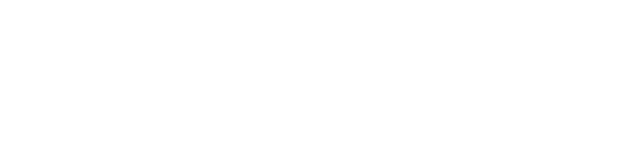
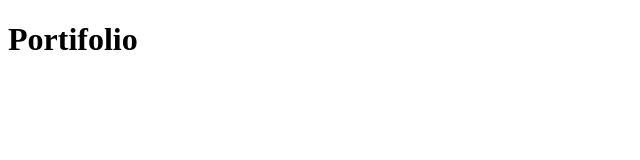
Before and after one commit to buscapee/portifolio-dvrh, a plain HTML site: page index.html in a window 1280 px wide. Shown: the whole page, without its empty margins (0-640 px from the left). Drawn offline with Linux system fonts and the light colour scheme.

Commit message:
header adicionado

```diff
--- a/index.html
+++ b/index.html
@@ -7,6 +7,8 @@
     <title>Document</title>
 </head>
 <body>
-
+    <header>
+        <h1>Portifolio</h1>
+    </header>
 </body>
 </html>
```
